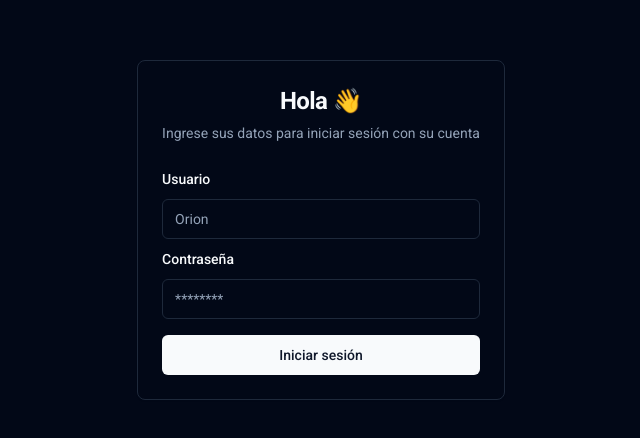
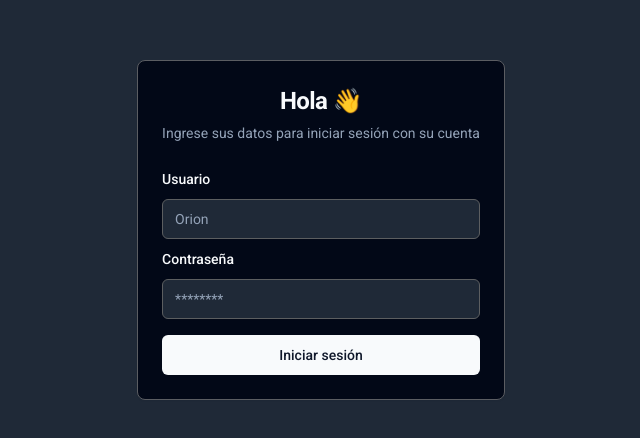
Before and after one commit to dejeloper/POS, a Next.js app: page /auth/login in a window 1280 px wide. Shown: the part 170-608 px from the top of the page, without its empty margins (319-959 px from the left). Built offline with nearby package versions, Linux system fonts and the light colour scheme.

Commit message:
style: Change colors to body and border, Home text

```diff
--- a/src/app/home/page.tsx
+++ b/src/app/home/page.tsx
@@ -16,9 +16,9 @@ export default function HomePage() {
   }, [session, status]);
 
   const user = status === "authenticated" ? session?.user?.name : "";
-  const title = "Hola 👋" + user?.toUpperCase() + " a POS";
+  const title = "Hola 👋" + user?.toUpperCase() + " a su POS";
   const description =
-    "GENN es un sistema de punto de venta diseñado para optimizar la gestión de tu negocio. Con GENN, puedes realizar ventas, gestionar inventarios, y llevar un control detallado de las transacciones y reportes. GENN te ayuda a simplificar la operación diaria y a maximizar la eficiencia de tu negocio.";
+    "'Zielco POS' es un sistema de punto de venta diseñado para optimizar la gestión de tu negocio. Con 'Zielco POS', puedes realizar ventas, gestionar inventarios, y llevar un control detallado de las transacciones y reportes. 'Zielco POS' te ayuda a simplificar la operación diaria y a maximizar la eficiencia de tu negocio.";
 
   const menuBreadcrumb: IBreadcrumbBar[] = [
     {
--- a/src/app/pages/products/new/page.tsx
+++ b/src/app/pages/products/new/page.tsx
@@ -247,7 +247,7 @@ export default function NewProductPage() {
           <FormProvider {...form}>
             <div className="items-center space-y-4 sm:flex my-12 sm:space-y-0 xl:mx-24 md:mx-12 sm:mx-8 mx-4">
               <Card className="mx-auto w-full">
-                <CardContent>
+                <CardContent className="bg-background rounded-lg">
                   <div className="flex justify-between space-y-1.5 py-6">
                     <section className="flex flex-col ">
                       <h3 className="text-2xl font-semibold leading-none tracking-tight">
--- a/src/app/ui/globals.css
+++ b/src/app/ui/globals.css
@@ -45,7 +45,7 @@
   }
 
   .dark {
-    --background: hsl(222.2 84% 4.9%);
+    --background: hsl(215, 28%, 17%);
     --foreground: hsl(210 40% 98%);
 
     --card: hsl(222.2 84% 4.9%);
@@ -69,8 +69,8 @@
     --destructive: hsl(0 62.8% 30.6%);
     --destructive-foreground: hsl(210 40% 98%);
 
-    --border: hsl(217.2 32.6% 17.5%);
-    --input: hsl(217.2 32.6% 17.5%);
+    --border: hsl(223, 4%, 37%);
+    --input: hsl(220, 2%, 37%);
     --ring: hsl(212.7 26.8% 83.9%);
 
     --success: hsl(120deg 46% 44%);
```
